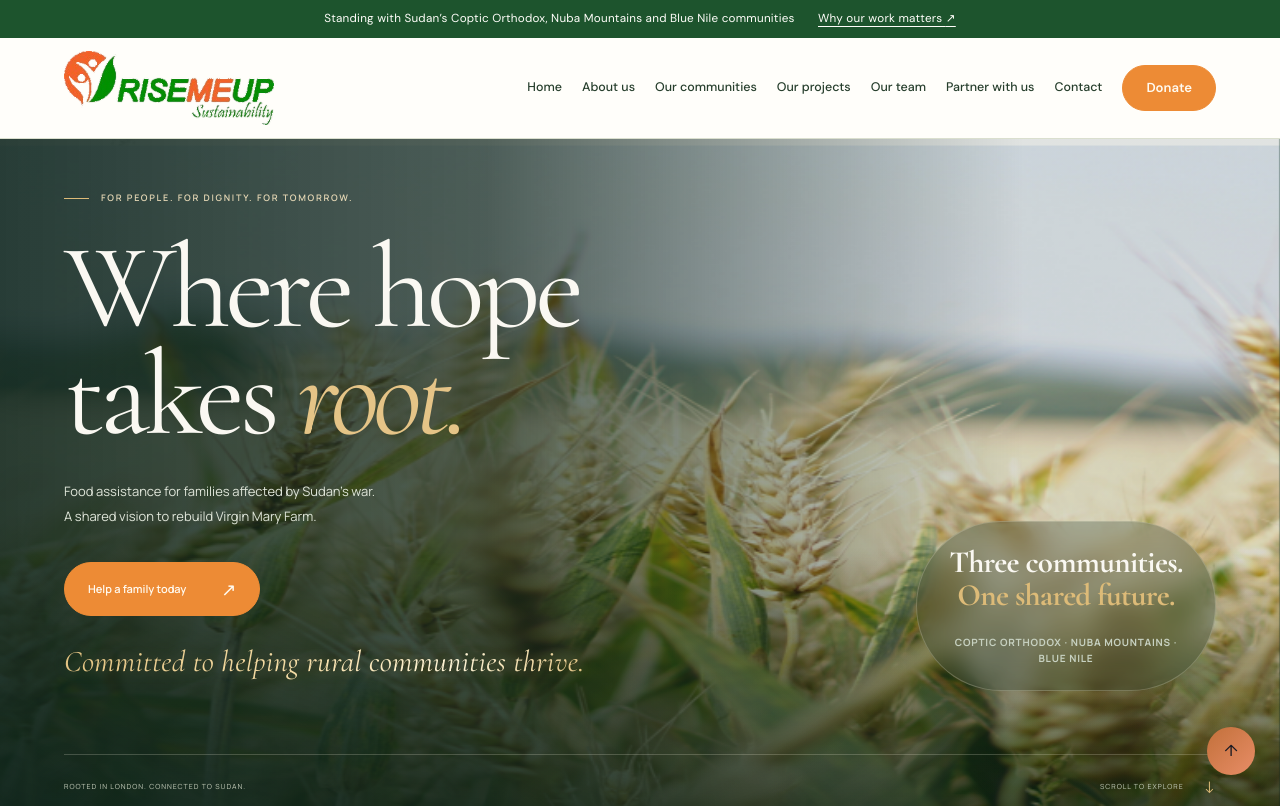
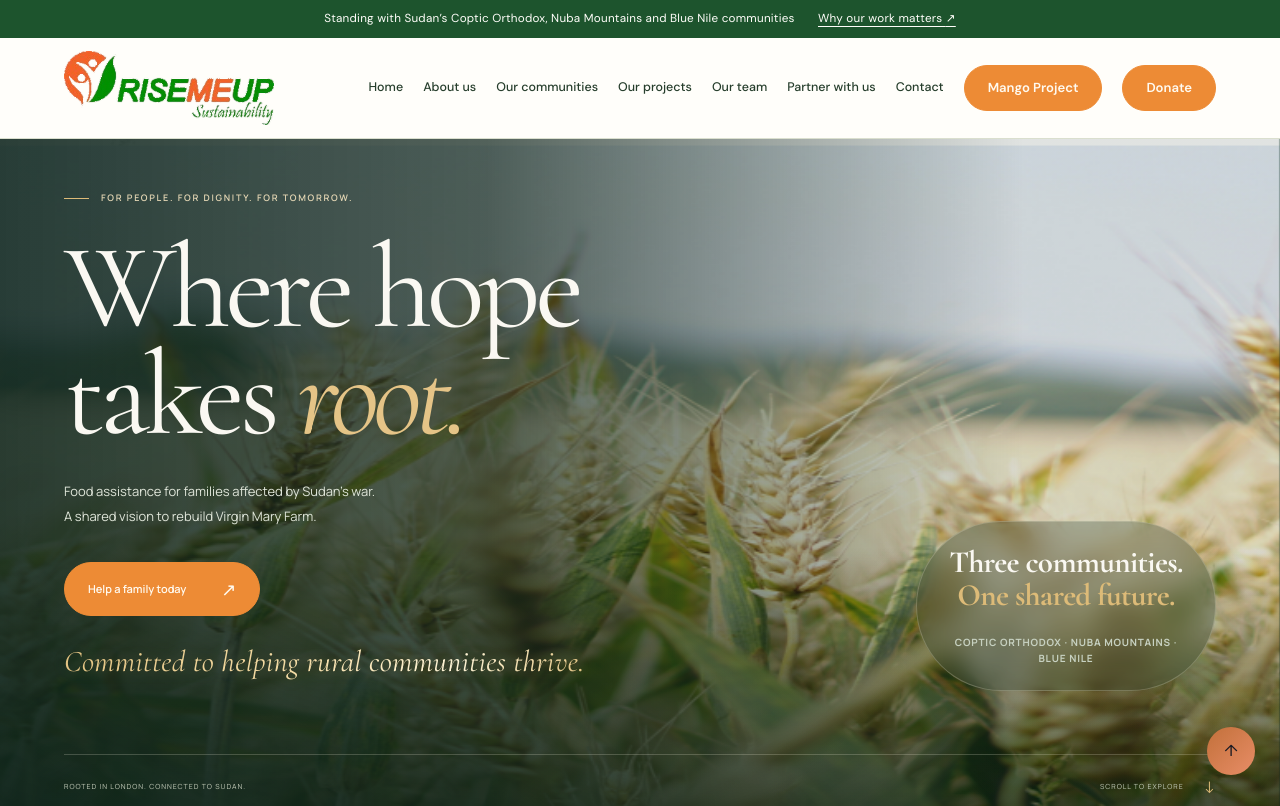
Before and after one commit to Hero988/RiseMeUp, a React (Vite) app: page / in a window 1280 px wide. Shown: the top 806 px of the page. Built offline with nearby package versions, Linux system fonts and the light colour scheme; a web font is replaced by a local one.

Commit message:
Restore Mango Project button in homepage main navigation

```diff
--- a/src/App.tsx
+++ b/src/App.tsx
@@ -118,6 +118,7 @@ export default function App() {
             <a href="#team">Our team</a>
             <a href="/development-partners/">Partner with us</a>
             <a href="#contact">Contact</a>
+            <a className="button small" href="/mango-project/" target="_blank" rel="noopener noreferrer">Mango Project</a>
             <button className="button small" onClick={() => donationDialog.current?.showModal()}>Donate</button>
           </nav>
         </div>
```
